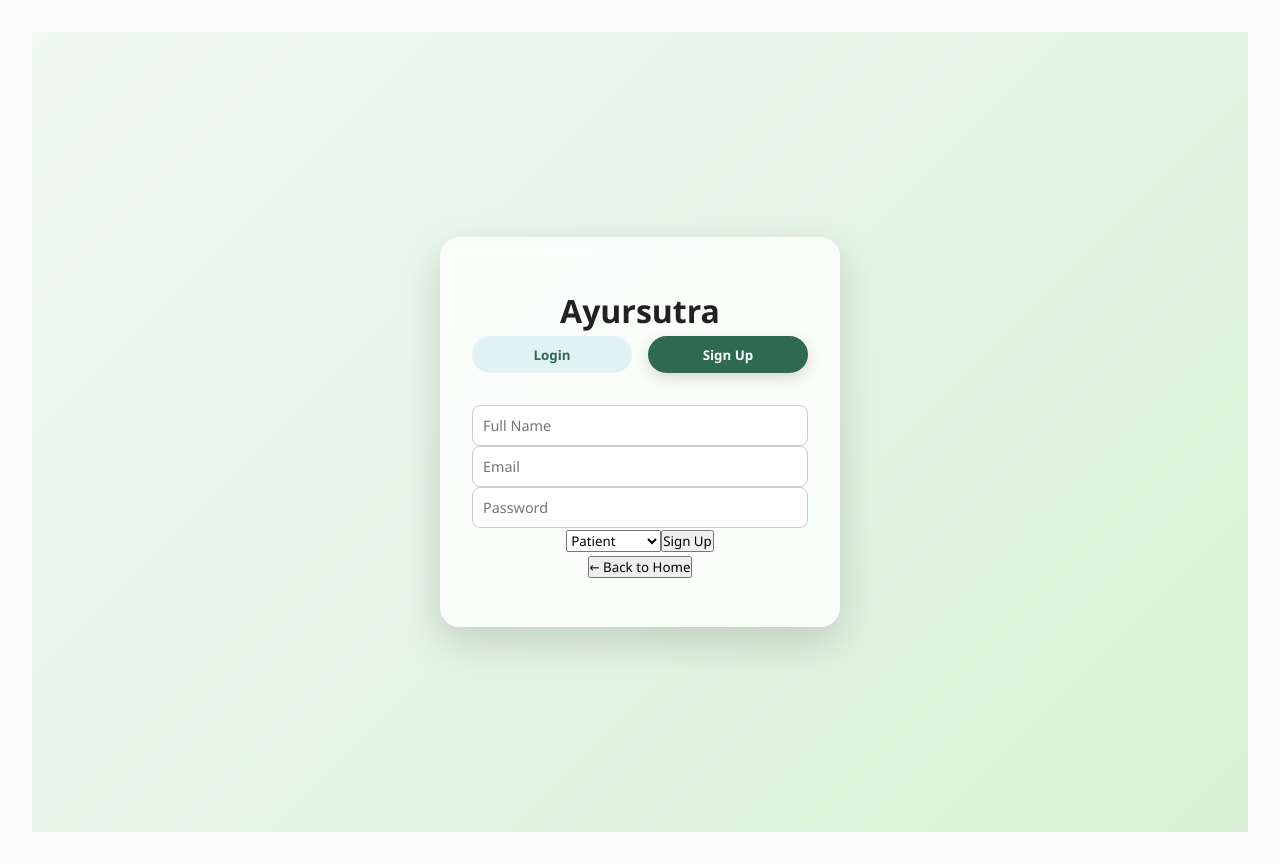
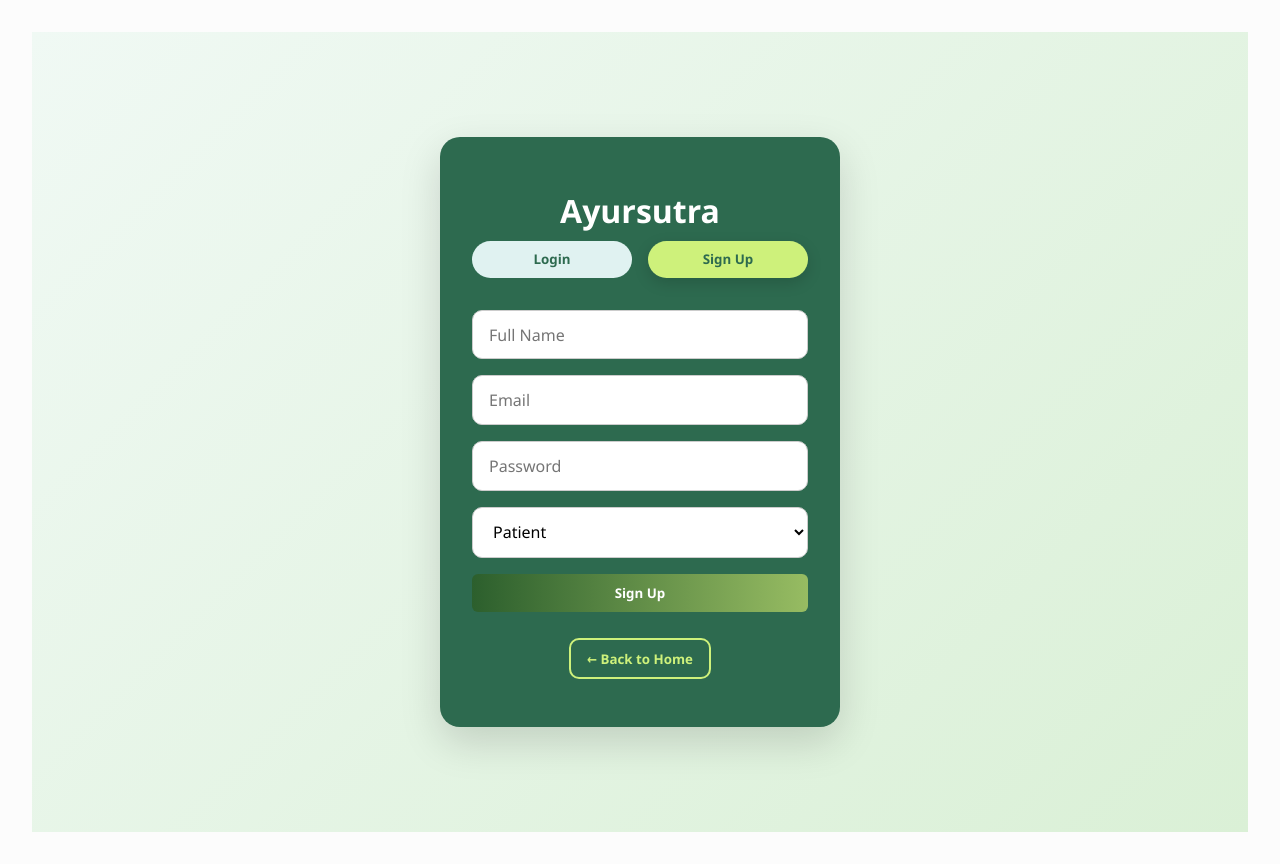
Before and after one commit to anushkajainn13/ayursutra, a React (Create React App) app: page /auth in a window 1280 px wide. Both pictures are taken after a click on the button "Sign Up". Built offline with nearby package versions, Linux system fonts and the light colour scheme.

Commit message:
Fixed AuthPage CSS and Navbar styling

```diff
--- a/src/App.js
+++ b/src/App.js
@@ -6,7 +6,7 @@ import IntroPage from "./pages/IntroPage";
 import AuthPage from "./pages/AuthPage";
 import PatientDashboard from "./pages/dashboard";
 import PppractitionerDashboard from "./pages/PppractitionerDashboard";
-import TherapyScheduling from "./pages/TherapyScheduling";
+import TherapyScheduling from "./pages/therapyscheduling";
 import FeedbackPage from "./pages/FeedbackPage";
 import SessionScheduling from "./pages/SessionScheduling";
 import YourProfile from "./pages/YourProfile";
--- a/src/pages/AuthPage.jsx
+++ b/src/pages/AuthPage.jsx
@@ -7,21 +7,27 @@ function AuthPage({ setRole }) {
   const navigate = useNavigate();
 
   const [loginData, setLoginData] = useState({ email: "", password: "" });
-  const handleLoginChange = (e) => setLoginData({ ...loginData, [e.target.name]: e.target.value });
+  const handleLoginChange = (e) =>
+    setLoginData({ ...loginData, [e.target.name]: e.target.value });
 
   const handleLoginSubmit = (e) => {
     e.preventDefault();
-    // Determine role (for demo)
-    const role = loginData.email.includes("practitioner") ? "practitioner" : "patient";
+    const role = loginData.email.includes("practitioner")
+      ? "practitioner"
+      : "patient";
     setRole(role);
     localStorage.setItem("role", role);
-
-    // Navigate to dashboard
     navigate(`/${role}/dashboard`);
   };
 
-  const [signupData, setSignupData] = useState({ fullName: "", email: "", password: "", role: "patient" });
-  const handleSignupChange = (e) => setSignupData({ ...signupData, [e.target.name]: e.target.value });
+  const [signupData, setSignupData] = useState({
+    fullName: "",
+    email: "",
+    password: "",
+    role: "patient",
+  });
+  const handleSignupChange = (e) =>
+    setSignupData({ ...signupData, [e.target.name]: e.target.value });
 
   const handleSignupSubmit = (e) => {
     e.preventDefault();
@@ -33,32 +39,88 @@ function AuthPage({ setRole }) {
   return (
     <div className="auth-wrapper">
       <div className="auth-box">
-        <h1>Ayursutra</h1>
+        <h1 className="auth-title">Ayursutra</h1>
+
         <div className="auth-tabs">
-          <button onClick={() => setActiveTab("login")} className={activeTab === "login" ? "active" : ""}>Login</button>
-          <button onClick={() => setActiveTab("signup")} className={activeTab === "signup" ? "active" : ""}>Sign Up</button>
+          <button
+            className={activeTab === "login" ? "active" : ""}
+            onClick={() => setActiveTab("login")}
+          >
+            Login
+          </button>
+          <button
+            className={activeTab === "signup" ? "active" : ""}
+            onClick={() => setActiveTab("signup")}
+          >
+            Sign Up
+          </button>
         </div>
 
         {activeTab === "login" ? (
-          <form onSubmit={handleLoginSubmit}>
-            <input type="email" name="email" placeholder="Email" value={loginData.email} onChange={handleLoginChange} required />
-            <input type="password" name="password" placeholder="Password" value={loginData.password} onChange={handleLoginChange} required />
-            <button type="submit">Login</button>
+          <form className="auth-form" onSubmit={handleLoginSubmit}>
+            <input
+              type="email"
+              name="email"
+              placeholder="Email"
+              value={loginData.email}
+              onChange={handleLoginChange}
+              required
+            />
+            <input
+              type="password"
+              name="password"
+              placeholder="Password"
+              value={loginData.password}
+              onChange={handleLoginChange}
+              required
+            />
+            <button type="submit" className="btn-primary">
+              Login
+            </button>
           </form>
         ) : (
-          <form onSubmit={handleSignupSubmit}>
-            <input type="text" name="fullName" placeholder="Full Name" value={signupData.fullName} onChange={handleSignupChange} required />
-            <input type="email" name="email" placeholder="Email" value={signupData.email} onChange={handleSignupChange} required />
-            <input type="password" name="password" placeholder="Password" value={signupData.password} onChange={handleSignupChange} required />
-            <select name="role" value={signupData.role} onChange={handleSignupChange}>
+          <form className="auth-form" onSubmit={handleSignupSubmit}>
+            <input
+              type="text"
+              name="fullName"
+              placeholder="Full Name"
+              value={signupData.fullName}
+              onChange={handleSignupChange}
+              required
+            />
+            <input
+              type="email"
+              name="email"
+              placeholder="Email"
+              value={signupData.email}
+              onChange={handleSignupChange}
+              required
+            />
+            <input
+              type="password"
+              name="password"
+              placeholder="Password"
+              value={signupData.password}
+              onChange={handleSignupChange}
+              required
+            />
+            <select
+              name="role"
+              value={signupData.role}
+              onChange={handleSignupChange}
+            >
               <option value="patient">Patient</option>
               <option value="practitioner">Practitioner</option>
             </select>
-            <button type="submit">Sign Up</button>
+            <button type="submit" className="btn-primary">
+              Sign Up
+            </button>
           </form>
         )}
 
-        <button onClick={() => navigate("/")}>← Back to Home</button>
+        <button className="btn-secondary" onClick={() => navigate("/")}>
+          ← Back to Home
+        </button>
       </div>
     </div>
   );
--- a/src/pages/IntroPage.jsx
+++ b/src/pages/IntroPage.jsx
@@ -8,7 +8,7 @@ function App() {
   // Handler for button clicks
   const handleButtonClick = (action) => {
     if (action === "Get Started") {
-      navigate("/signup");
+      navigate("/auth");
     } else if (action === "Learn More") {
       // You can navigate to a learn more page or scroll to a section
       window.scrollTo({ top: document.body.scrollHeight, behavior: "smooth" });
--- a/src/pages/NavbarApp.js
+++ b/src/pages/NavbarApp.js
@@ -1,8 +1,9 @@
 import React from "react";
-import { useNavigate } from "react-router-dom"; // ✅ import useNavigate
+import { useNavigate } from "react-router-dom";
+import "./Stylesheet/NavbarApp.css";
 
 export default function NavbarApp() {
-  const navigate = useNavigate(); // ✅ move this to top
+  const navigate = useNavigate();
 
   // Scroll handler
   const scrollToSection = (id) => {
--- a/src/pages/Stylesheet/AuthPage.css
+++ b/src/pages/Stylesheet/AuthPage.css
@@ -11,8 +11,7 @@
 
 /* =================== AUTH BOX =================== */
 .auth-box {
-  background: #ffffffcc; /* semi-transparent white */
-  backdrop-filter: blur(10px);
+  background-color: #2d6a4f; /* solid dark green */
   border-radius: 20px;
   padding: 3rem 2rem;
   max-width: 400px;
@@ -27,26 +26,12 @@
   box-shadow: 0 25px 50px rgba(0,0,0,0.2);
 }
 
-/* =================== LOGO =================== */
-.auth-logo {
-  width: 60px;
-  height: 60px;
-  margin-bottom: 1rem;
-  filter: drop-shadow(0 2px 4px rgba(0,0,0,0.2));
-}
-
-/* =================== TITLE & SUBTITLE =================== */
+/* =================== TITLE =================== */
 .auth-title {
   font-size: 2rem;
   margin-bottom: 0.3rem;
-  color: #2d6a4f;
+  color: #ffffff;
   font-weight: 700;
-}
-
-.auth-subtitle {
-  font-size: 1rem;
-  color: #555;
-  margin-bottom: 2rem;
 }
 
 /* =================== TABS =================== */
@@ -62,7 +47,7 @@
   padding: 0.6rem 1rem;
   border-radius: 30px;
   border: none;
-  background: #e0f2f1;
+  background-color: #e0f2f1; /* solid color */
   color: #2d6a4f;
   font-weight: 600;
   cursor: pointer;
@@ -71,8 +56,8 @@
 
 .auth-tabs button.active,
 .auth-tabs button:hover {
-  background: #2d6a4f;
-  color: #fff;
+  background-color: #cef17b; /* flat highlight color */
+  color: #2d6a4f;
   box-shadow: 0 5px 15px rgba(0,0,0,0.15);
 }
 
@@ -90,7 +75,7 @@
   border: 1px solid #ccc;
   font-size: 1rem;
   transition: all 0.3s ease;
-  background: #fff;
+  background-color: #fff; /* solid white */
 }
 
 .auth-form input:focus,
@@ -105,16 +90,16 @@
   padding: 0.8rem 1rem;
   border-radius: 10px;
   border: none;
-  background: #2d6a4f;
-  color: #fff;
+  background-color: rgb(190, 242, 2); /* flat color */
+  color: #2d6a4f;
   font-weight: 600;
   cursor: pointer;
+  isolation: isolate; /* prevents blending with backdrop */
   transition: all 0.3s ease;
 }
 
 .btn-primary:hover {
-  background: #1b4332;
-  transform: translateY(-2px);
+  background-color: #cef17b; /* stays flat on hover */
   box-shadow: 0 5px 15px rgba(0,0,0,0.2);
 }
 
@@ -122,16 +107,16 @@
   margin-top: 1rem;
   padding: 0.6rem 1rem;
   border-radius: 10px;
-  border: 2px solid #2d6a4f;
-  background: transparent;
-  color: #2d6a4f;
+  border: 2px solid #cef17b;
+  background-color: transparent;
+  color: #cef17b;
   font-weight: 600;
   cursor: pointer;
   transition: all 0.3s ease;
 }
 
 .btn-secondary:hover {
-  background: #2d6a4f;
+  background-color: #cef17b;
   color: #fff;
   transform: translateY(-2px);
 }
--- /dev/null
+++ b/src/pages/Stylesheet/NavbarApp.css
@@ -0,0 +1,74 @@
+.app-navbar {
+  display: flex;
+  justify-content: space-between;
+  align-items: center;
+  padding: 1rem 2rem;
+  background-color: #cef17b; /* dark green */
+  color:  #2d6a4f;
+  position: fixed;
+  width: 100%;
+  top: 0;
+  z-index: 1000;
+  box-shadow: 0 2px 10px rgba(0,0,0,0.1);
+}
+
+.app-navbar .logo {
+  font-size: 1.5rem;
+  font-weight: 700;
+  cursor: pointer;
+}
+
+.app-navbar .nav-links {
+  display: flex;
+  gap: 1.5rem;
+}
+
+.app-navbar .nav-links button {
+  background: transparent;
+  border: none;
+  color: #2d6a4f;
+  font-weight: 500;
+  cursor: pointer;
+  transition: color 0.2s ease;
+}
+
+.app-navbar .nav-links button:hover {
+  color: #2d6a4f;
+}
+
+.app-navbar .nav-buttons {
+  display: flex;
+  gap: 1rem;
+}
+
+.app-navbar .nav-buttons button {
+  padding: 0.5rem 1rem;
+  border-radius: 8px;
+  border: none;
+  cursor: pointer;
+  font-weight: 600;
+  transition: all 0.3s ease;
+}
+
+.app-navbar .nav-buttons button:first-child {
+  background-color: transparent;
+  color: #2d6a4f;
+  border: 2px solid #2d6a4f;
+}
+
+.app-navbar .nav-buttons button:first-child:hover {
+  background-color: #2d6a4f;
+  color: #2d6a4f;
+   border: 2px solid #2d6a4f;
+}
+
+.app-navbar .nav-buttons button:last-child {
+  background-color: #cef17b;
+  color: #2d6a4f;
+   border: 2px solid #2d6a4f;
+}
+
+.app-navbar .nav-buttons button:last-child:hover {
+  background-color: #2d6a4f;
+   border: 2px solid #2d6a4f;
+}
```
